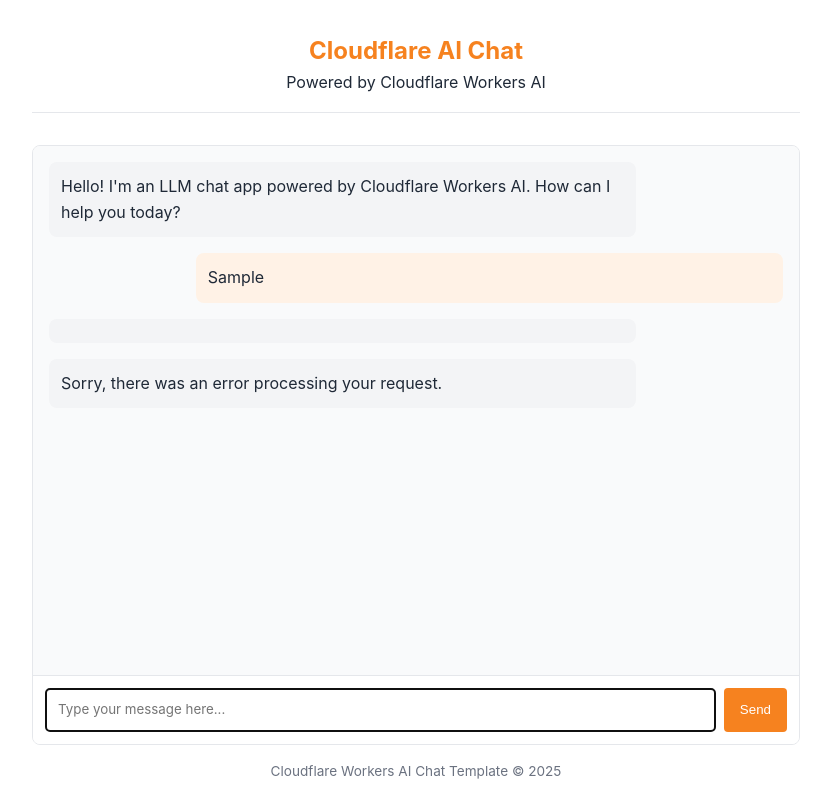
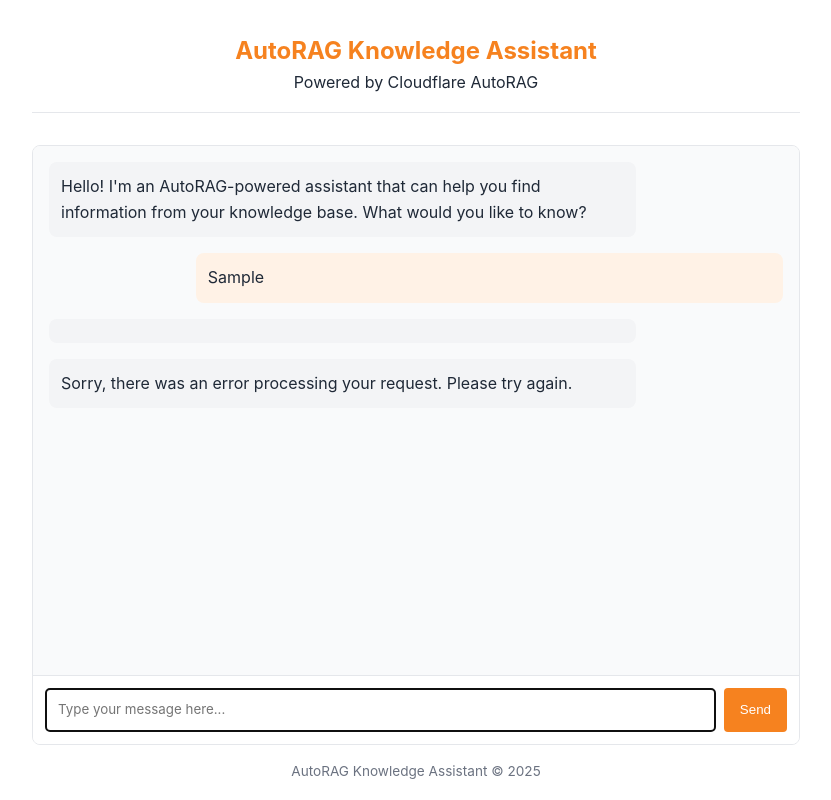
Before and after one commit to picturpoet/llm-chat-app-template, a website: page public/index.html in a window 1280 px wide. Both pictures are taken after typing "Sample" into the empty fields and a click on the button "Send". Shown: the whole page, without its empty margins (224-1055 px from the left). Drawn offline with Linux system fonts and the light colour scheme; no server answers.

Commit message:
Updated package.json

```diff
--- a/public/chat.js
+++ b/public/chat.js
@@ -15,7 +15,7 @@
   {
     role: "assistant",
     content:
-      "Hello! I'm an LLM chat app powered by Cloudflare Workers AI. How can I help you today?",
+      "Hello! I'm an AutoRAG-powered assistant that can help you find information from your knowledge base. What would you like to know?",
   },
 ];
 let isProcessing = false;
@@ -81,7 +81,7 @@
         "Content-Type": "application/json",
       },
       body: JSON.stringify({
-        messages: chatHistory,
+        query: message,
       }),
     });
 
@@ -130,7 +130,7 @@
     console.error("Error:", error);
     addMessageToChat(
       "assistant",
-      "Sorry, there was an error processing your request.",
+      "Sorry, there was an error processing your request. Please try again.",
     );
   } finally {
     // Hide typing indicator
--- a/public/index.html
+++ b/public/index.html
@@ -138,16 +138,15 @@
   </head>
   <body>
     <header>
-      <h1>Cloudflare AI Chat</h1>
-      <p>Powered by Cloudflare Workers AI</p>
+      <h1>AutoRAG Knowledge Assistant</h1>
+      <p>Powered by Cloudflare AutoRAG</p>
     </header>
 
     <div class="chat-container">
       <div id="chat-messages" class="chat-messages">
         <div class="message assistant-message">
           <p>
-            Hello! I'm an LLM chat app powered by Cloudflare Workers AI. How can
-            I help you today?
+            Hello! I'm an AutoRAG-powered assistant that can help you find information from your knowledge base. What would you like to know?
           </p>
         </div>
       </div>
@@ -168,7 +167,7 @@
     </div>
 
     <footer>
-      <p>Cloudflare Workers AI Chat Template &copy; 2025</p>
+      <p>AutoRAG Knowledge Assistant &copy; 2025</p>
     </footer>
 
     <!-- Chat app script -->
```
Also changed, not shown: package.json (+10 -25 lines), 1 other file.
